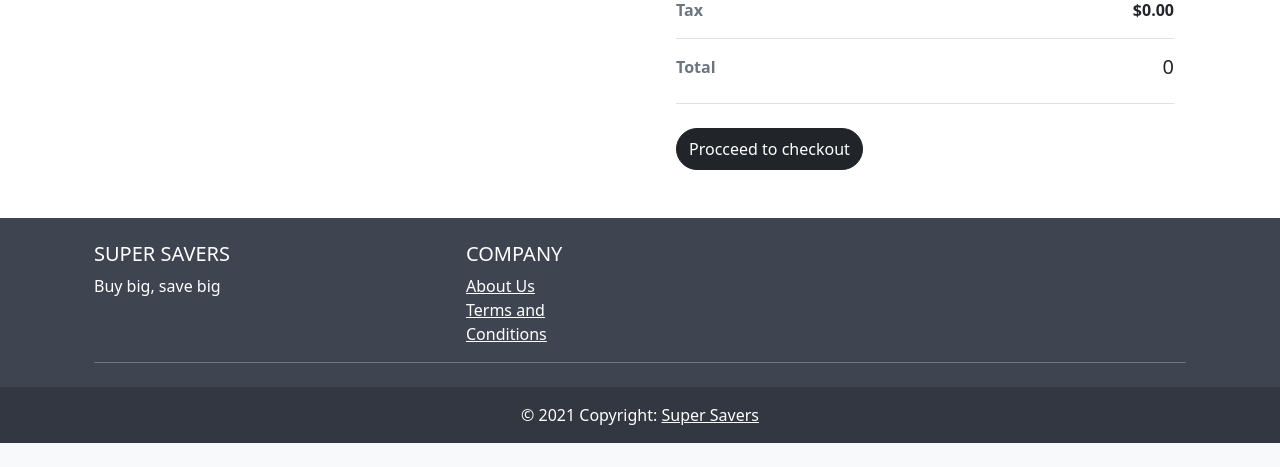
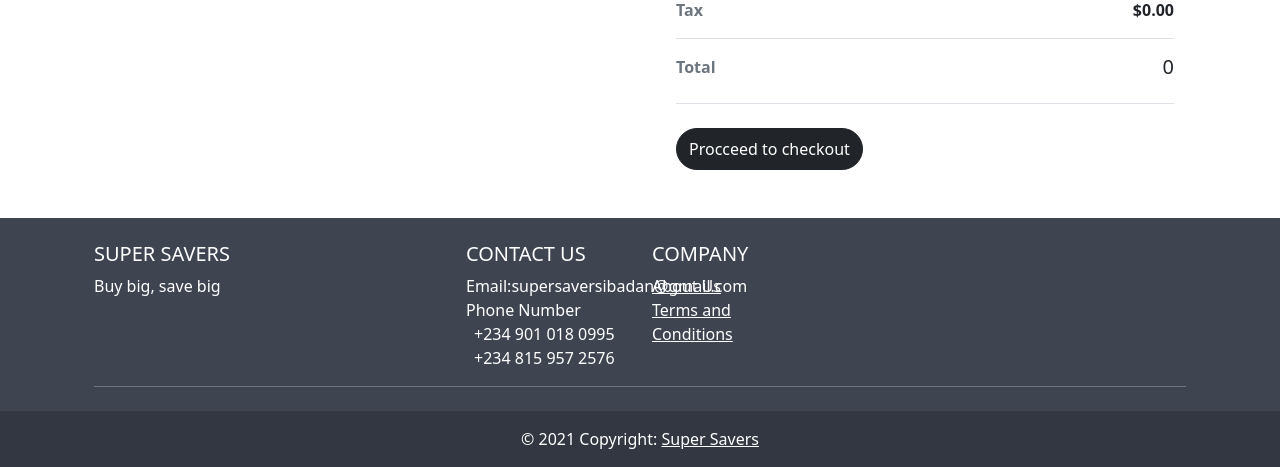
Before and after one commit to Josh596/Super-Savers, a Django app: page /basket/ in a window 1280 px wide. Shown: the part 360-827 px from the top of the page. Before the commit the page ends 803 px from the top, so only its background shows below. Run offline with Django 3.2, Linux system fonts and the light colour scheme; parts of the project's set-up code (start-up, migrations or seed data) failed here and were passed over.

Commit message:
Added contact details

```diff
--- a/templates/base_footer.html
+++ b/templates/base_footer.html
@@ -17,24 +17,21 @@
                 <!--Grid column-->
 
                 <!--Grid column-->
-                <!-- <div class="col-lg-2 col-md-6 mb-4 mb-md-0">
+                <div class="col-lg-2 col-md-6 mb-4 mb-md-0">
                     <h5 class="text-uppercase">Contact us</h5>
                     <ul class="list-unstyled mb-0">
                         <li>
-                            <a class="text-white text-decoration-none">Instagram @SuperSavers</a>
-                        </li>
-                        <li>
-                            <a class="text-white text-decoration-none">Facebook @Super Savers</a>
+                            <a class="text-white text-decoration-none">Email:supersaversibadan@gmail.com</a>
                         </li>
                         <li>
                             <a class="text-white text-decoration-none">Phone Number</a>
                             <ul class="list-unstyled mb-0 ps-2">
-                                <li>+234 902 080 0443</li>
-                                <li>+234 809 449 2479</li>
+                                <li>+234 901 018 0995</li>
+                                <li>+234 815 957 2576</li>
                             </ul>
                         </li>
                     </ul>
-                </div> -->
+                </div>
                 <!--Grid column-->
 
                 <!--Grid column-->
```
